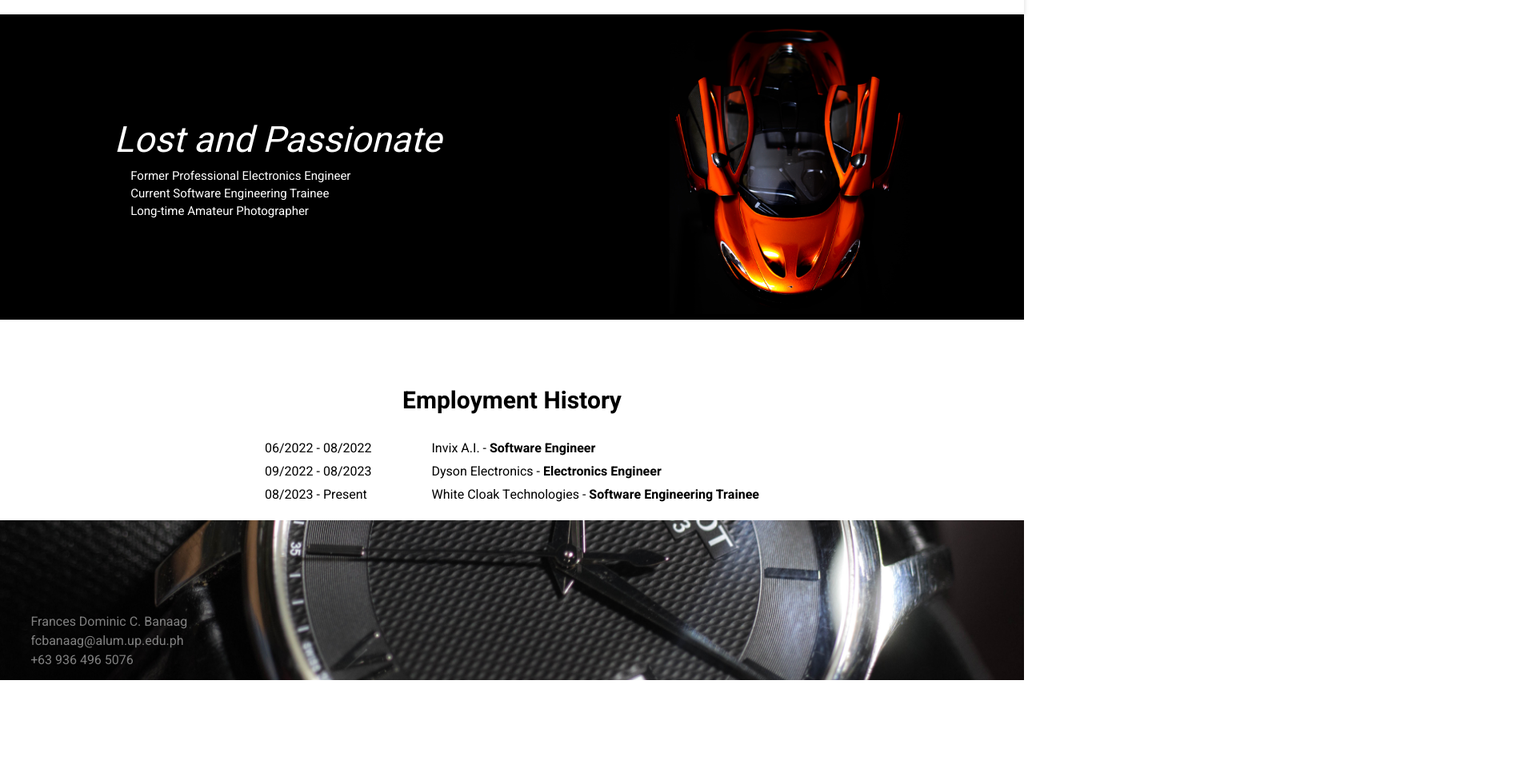
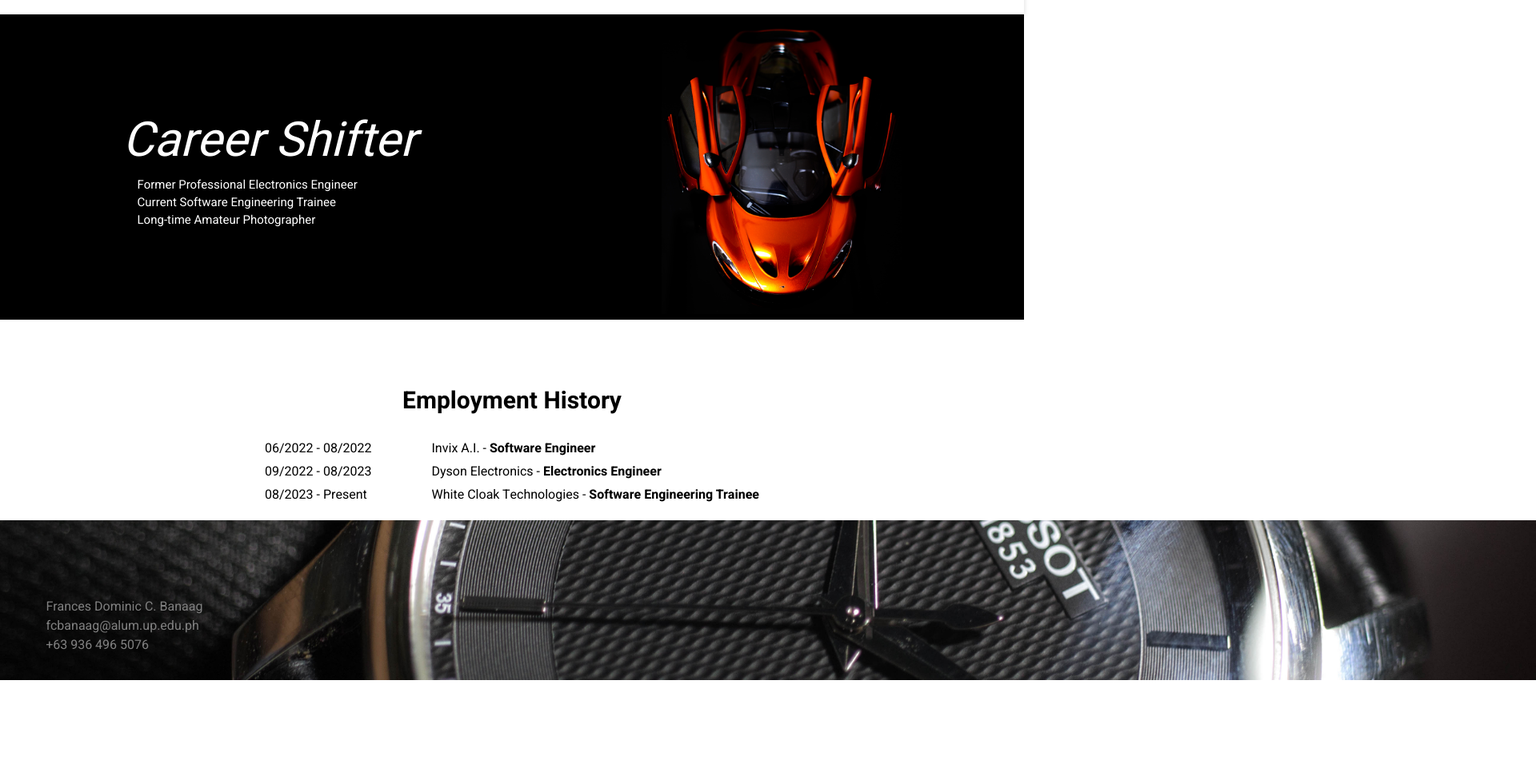
Before and after one commit to Empoleon2541/Website, a plain HTML site: page index.html in a window 1280 px wide. Shown: the part 62-1018 px from the top of the page at 80% size, 1920 px wide, since content can reach past the window. Drawn offline with Linux system fonts and the light colour scheme.

Commit message:
Fixed Footer

```diff
--- a/css/styles.css
+++ b/css/styles.css
@@ -86,7 +86,7 @@ section.hero-text p1{
     display:block;
     color:white;
     font-style: italic;
-    font-size: 45px ;
+    font-size: 60px ;
     padding: 0;
     margin:0;
 }
@@ -126,12 +126,12 @@ li.company-entry, li.date-entry{
 footer{
     background-image: url(../images/Watch.jpg);
     background-size: cover;
-    background-position: center center;
+    background-position: center -3000px;
     height: 200px;
-    width: auto;
+    width: 1920px;
 }
 footer section{
-    padding: 9% 3%;
+    padding: 5% 3%;
 }
 footer p{
     color:grey;;
--- a/index.html
+++ b/index.html
@@ -29,7 +29,7 @@
         <section class="hero">
             <section class="hero-text">
                 <p1>
-                    Lost and Passionate
+                    Career Shifter
                 </p1>
                 <p2>
                     Former Professional Electronics Engineer
```
